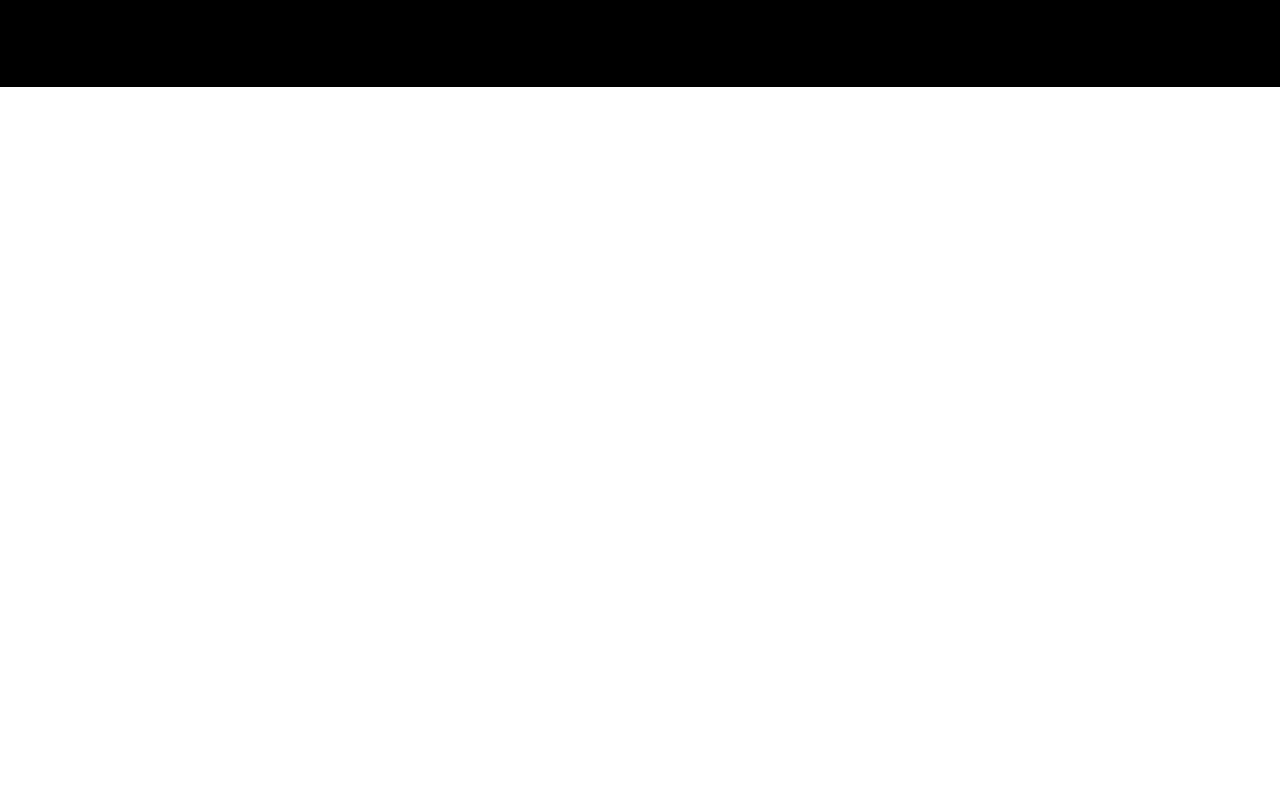
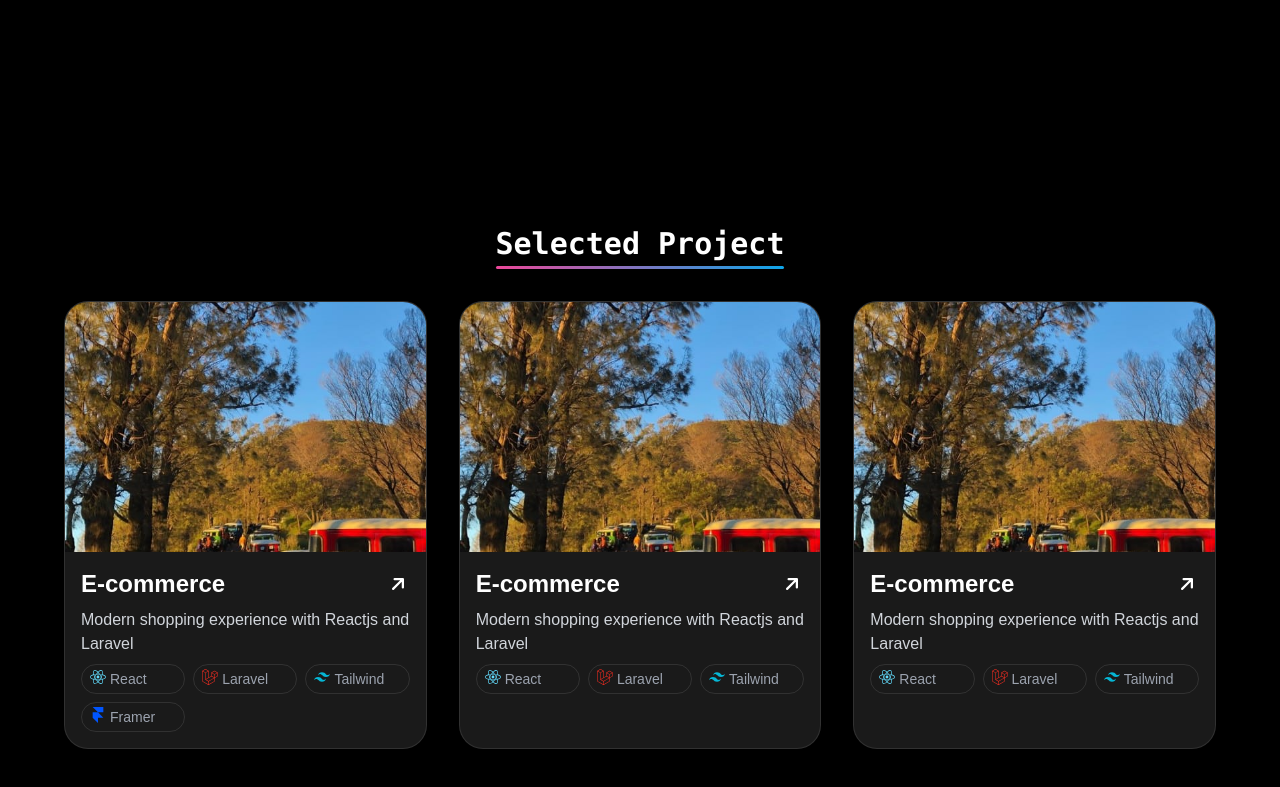
Before and after one commit to abdullohumar/nextjs-portfolio, a Next.js app: page / in a window 1280 px wide. Shown: the part 713-1500 px from the top of the page. Before the commit the page ends 800 px from the top, so only its background shows below. Built offline with nearby package versions, Linux system fonts and the light colour scheme.

Commit message:
selected project

```diff
--- a/app/page.tsx
+++ b/app/page.tsx
@@ -1,10 +1,12 @@
 import { Navbar } from "@/components/navbar";
 import Hero from "@/components/hero";
+import SelectedProject from "@/components/selected-project";
 export default function Home() {
   return (
     <div className="bg-gray-900">
       <Navbar />
       <Hero />
+      <SelectedProject/>
     </div>
   );
 }
--- /dev/null
+++ b/components/selected-project.tsx
@@ -0,0 +1,116 @@
+'use client';
+import { ArrowUpRightIcon } from "@heroicons/react/16/solid";
+import { motion, useScroll, useTransform } from "framer-motion";
+import Image from "next/image";
+import { FaLaravel, FaReact } from "react-icons/fa";
+import { SiFramer, SiTailwindcss } from "react-icons/si";
+const projects = [
+    {
+        title: "E-commerce",
+        description: "Modern shopping experience with Reactjs and Laravel",
+        tech: [
+            { name: 'React', icon: FaReact, color: "#61DAFB" },
+            { name: 'Laravel', icon: FaLaravel, color: "#FF2D20" },
+            { name: 'Tailwind', icon: SiTailwindcss, color: "#06B6D4" },
+            { name: 'Framer', icon: SiFramer, color: "#0055FF" },
+        ],
+        image: '/project/view.jpg'
+    },
+    {
+        title: "E-commerce",
+        description: "Modern shopping experience with Reactjs and Laravel",
+        tech: [
+            { name: 'React', icon: FaReact, color: "#61DAFB" },
+            { name: 'Laravel', icon: FaLaravel, color: "#FF2D20" },
+            { name: 'Tailwind', icon: SiTailwindcss, color: "#06B6D4" },
+        ],
+        image: '/project/view.jpg'
+    },
+    {
+        title: "E-commerce",
+        description: "Modern shopping experience with Reactjs and Laravel",
+        tech: [
+            { name: 'React', icon: FaReact, color: "#61DAFB" },
+            { name: 'Laravel', icon: FaLaravel, color: "#FF2D20" },
+            { name: 'Tailwind', icon: SiTailwindcss, color: "#06B6D4" },
+        ],
+        image: '/project/view.jpg'
+    },
+]
+
+export default function SelectedProject() {
+    const { scrollY } = useScroll();
+    const y = useTransform(scrollY, [0, 500], [0, 100])
+    return (
+        <section className="min-h-screen flex bg-black justify-center items-center relative ">
+            <motion.div
+                style={{ y }}
+                className="max-w-7xl p-8"
+            >
+                <motion.div
+                    initial={{ opacity: 0, y: 0 }}
+                    whileInView={{ opacity: 1, y: 0 }}
+                    transition={{ duration: 2, delay: 0.5, ease: 'easeOut' }}
+                    className="flex flex-col items-center">
+
+                    {/* Section Title */}
+                    <div className="pb-8">
+                        <h1 className="font-mono font-bold text-3xl text-white pb-1">Selected Project</h1>
+                        <div className="w-full relative bg-gradient-to-l from-primary to-tertiary h-[3px] rounded-full overflow-hidden">
+                            <div className="absolute w-full bg-gradient-to-r from-primary to-tertiary h-full rounded-full animate-underline-bar" />
+                            <div className="absolute w-full bg-gradient-to-l from-primary to-tertiary h-full rounded-full animate-underline-bar" />
+                        </div>
+                    </div>
+
+                    {/* Projects Grid   */}
+                    <div className="grid grid-cols-1 md:grid-cols-2 lg:grid-cols-3 gap-8 relative z-10 mx-8">
+                        {projects.map((project, i) => (
+                            <motion.div
+                                key={i}
+                                initial={{ opacity: 0, y: 50 }}
+                                whileInView={{ opacity: 1, y: 0 }}
+                                transition={{ duration: 0.6, delay: i * 0.1 }}
+                                className="group relative rounded-3xl overflow-hidden bg-surface border border-white/10 cursor-pointer"
+                            >
+                                <motion.div
+                                    className="h-[250px] relative"
+                                    whileHover={{ scale: 1.05 }}
+                                    transition={{ duration: 0.2 }}
+                                >
+                                    <Image
+                                        src={project.image}
+                                        alt={project.title}
+                                        fill
+                                        sizes="(max-width: 768px) 100vw, 33vw"
+                                        className="object-cover"
+                                        priority
+                                    />
+                                </motion.div>
+                                <motion.div
+                                transition={{ duration: 0.2 }}
+                                className="p-4 flex flex-col gap-2">
+                                    <div className="flex items-center justify-between">
+                                        <h2 className="text-2xl font-bold text-white">{project.title}</h2>
+                                        <ArrowUpRightIcon className="h-6 w-6 text-white hover:scale-110 transition-all duration-300 ease-in-out hover:text-primary" />
+                                    </div>
+                                    <p className="text-gray-300 ">{project.description}</p>
+                                    <div className="grid grid-cols-3 gap-2">
+                                        {project.tech.map((tech, index) => (
+                                            <div key={index} className="flex gap-1 hover:scale-110 transition-all duration-300 border border-white/10 rounded-full px-2 py-1">
+                                                <tech.icon style={{ color: tech.color }} />
+                                                <span className="text-sm text-gray-400">{tech.name}</span>
+                                            </div>
+                                        ))}
+                                    </div>
+                                    {/* <div className="w-full relative bg-gray-400/10 h-[1px] rounded-full overflow-hidden items-end"></div> */}
+                                </motion.div>
+                            </motion.div>
+                        ))
+                        }
+                    </div>
+
+                </motion.div>
+            </motion.div>
+        </section>
+    )
+}
--- a/tailwind.config.ts
+++ b/tailwind.config.ts
@@ -27,6 +27,7 @@ export default {
         'gradient': 'gradient 8s ease infinite',
         'pulse-slow': 'pulse 6s cubic-bezier(0.4, 0, 0.6, 1) infinite',
         'spin-slow': 'spin 3s linear infinite',
+        'underline-bar' : 'underline2 2s ease-out infinite'
       },
       fontFamily: {
         poppins: ['var(--font-poppins)'],
@@ -47,6 +48,10 @@ export default {
         underline: {
           '0%': { transform: 'scaleX(0)' },
           '100%': { transform: 'scaleX(1)' },
+        },
+        underline2: {
+          '0%' : {transform: 'translateX(-100%)'},
+          '100%' : {transform: 'translateX(250%)'}
         }
       },
     },
```
Also changed, not shown: public/project/view.jpg (added).
